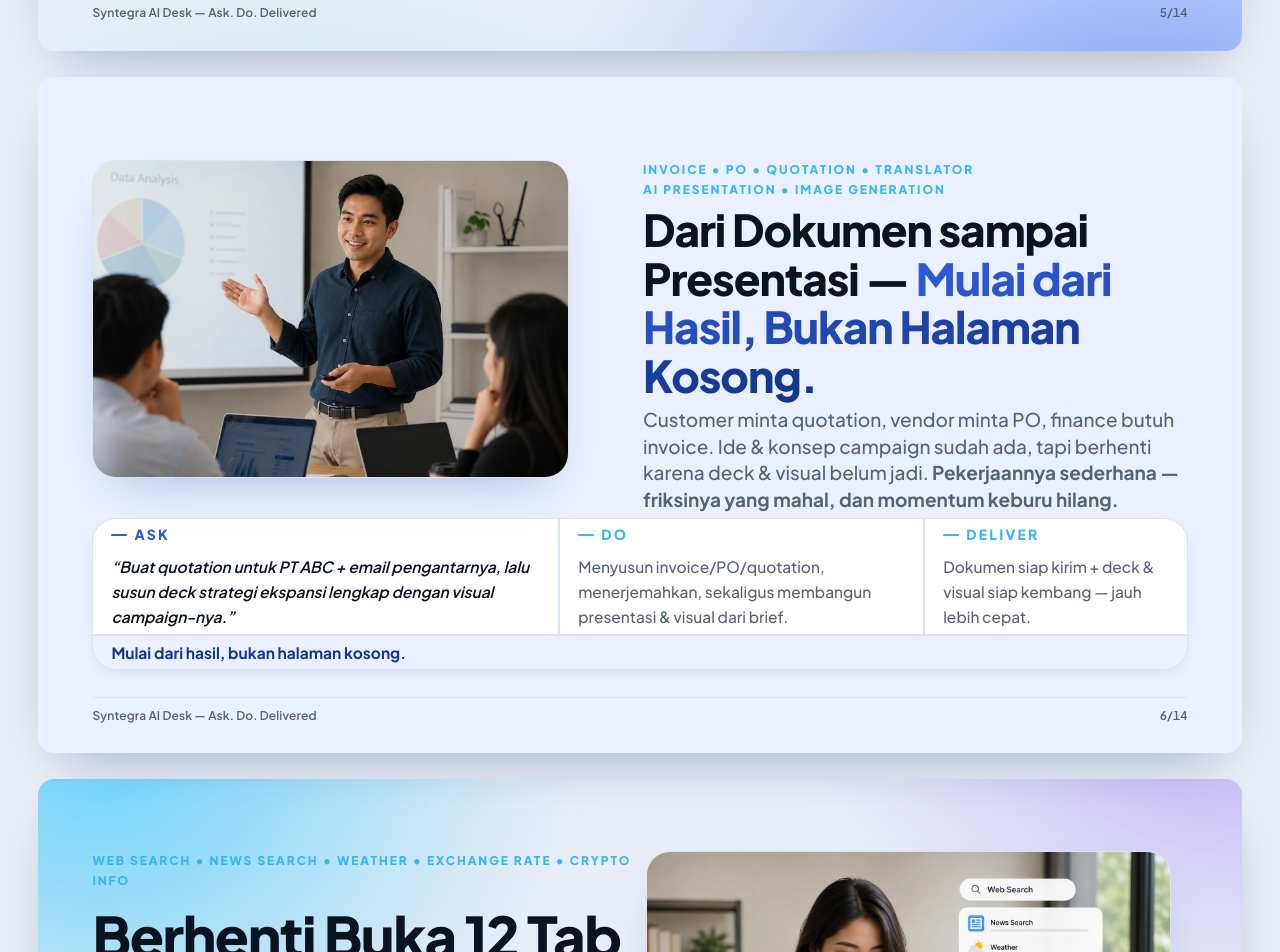
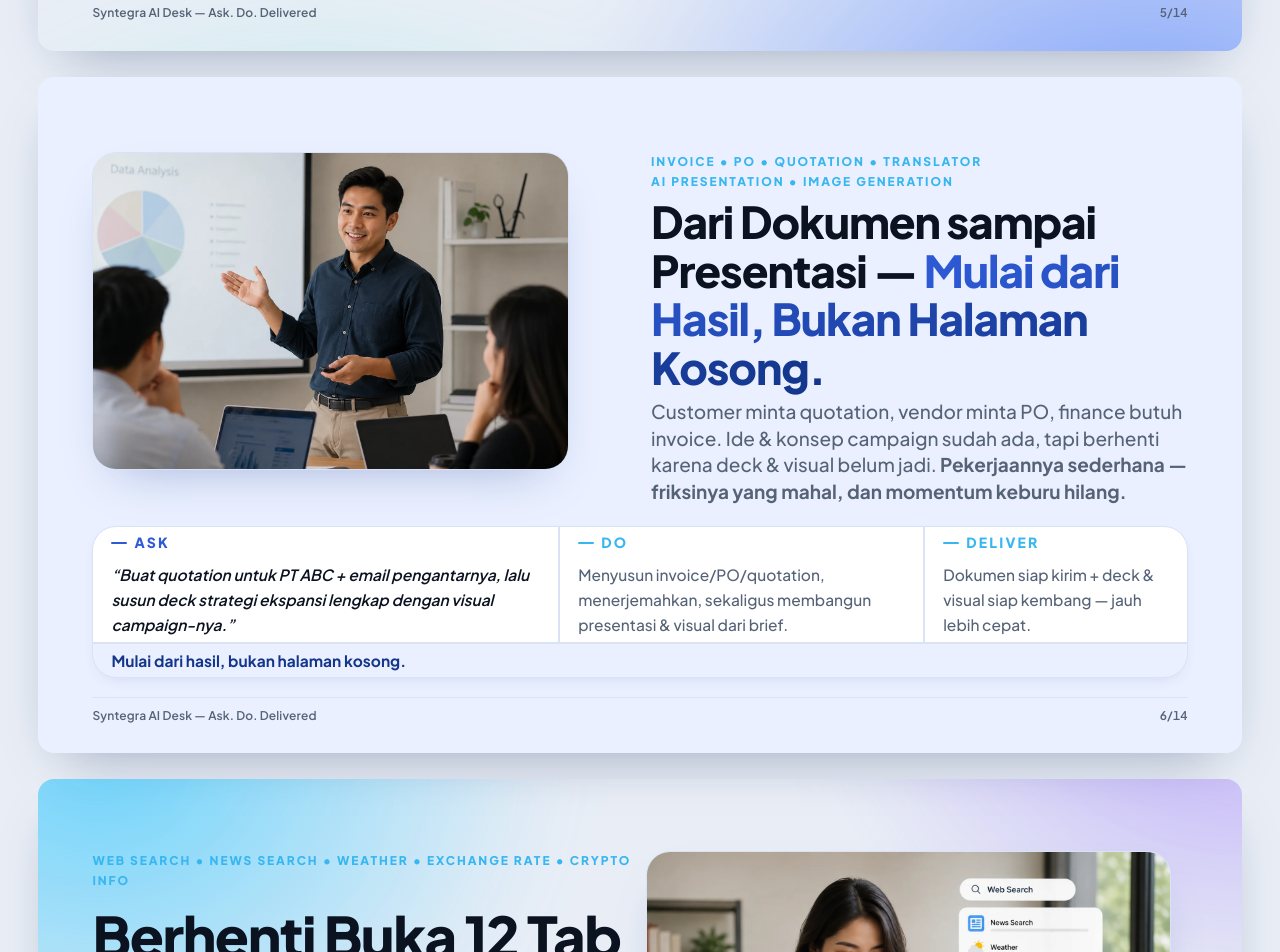
Before and after one commit to agung-syntegra/lp-ai-syntegra2, a website: page pdf/index.html in a window 1280 px wide. Shown: the part 4166-5118 px from the top of the page. Drawn offline with Linux system fonts and the light colour scheme.

Commit message:
/pdf: tambah jarak subjudul ke tabel Ask-Do-Deliver di slide dokumen (6->22px)
Halaman utama tidak diubah.

Co-Authored-By: Claude Opus 4.8 <noreply@anthropic.com>

```diff
--- a/pdf/index.html
+++ b/pdf/index.html
@@ -1146,7 +1146,7 @@ main > section .sec-head{margin-bottom:18px!important}
 #dokumen .fg-body{font-size:19px!important;line-height:1.4!important;margin-top:7px!important}
 #dokumen .feat-label{margin-bottom:6px!important}
 main .feat-label{font-size:12px!important}
-#dokumen .fg-inner{gap:6px!important}
+#dokumen .fg-inner{gap:22px!important}
 #dokumen .adl-row,#dokumen .adl-result{padding:4px 18px!important}
 #dokumen .adl{grid-template-columns:1.28fr 1fr 0.72fr!important}
 #harga .pfeats li{line-height:1.26!important}
```
